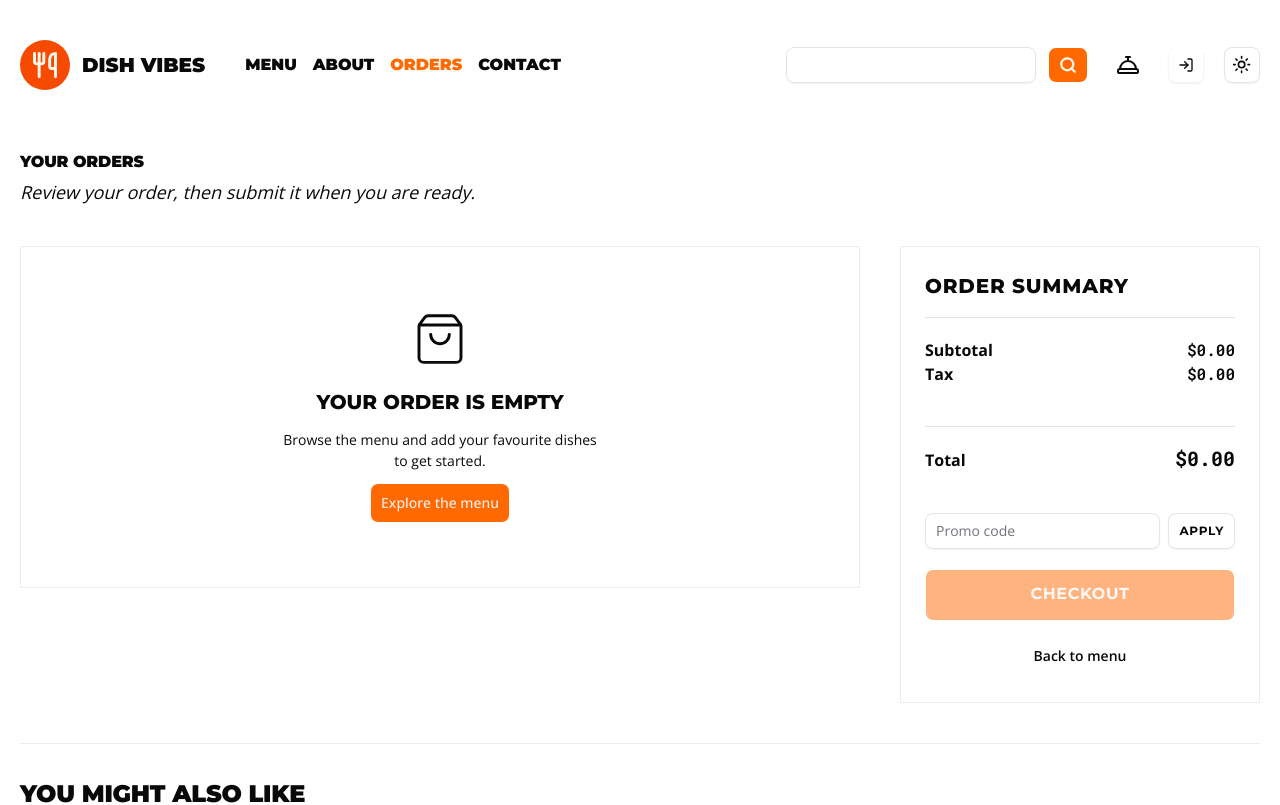
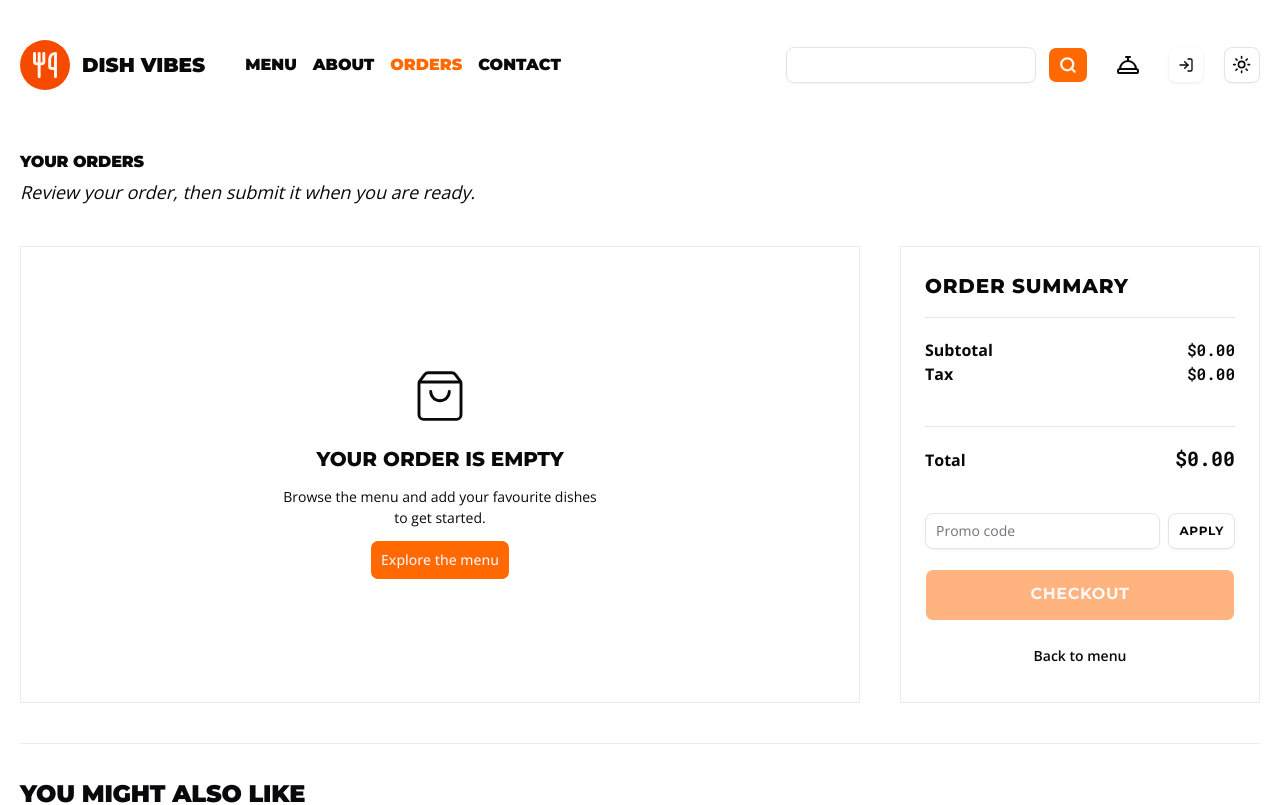
Before and after one commit to qbixmex/DishVibes, a Next.js app: page /orders in a window 1280 px wide. Shown: the top 805 px of the page. Built offline with nearby package versions, Linux system fonts and the light colour scheme.

Commit message:
Stretched the order items card to match the summary
- Changed the orders grid to stretch its columns.
- Made the items card full height and centered the empty state inside it.

```diff
--- a/src/app/(public)/orders/styles.module.css
+++ b/src/app/(public)/orders/styles.module.css
@@ -49,7 +49,7 @@
 	display: grid;
 	grid-template-columns: minmax(0, 1fr);
 	gap: --spacing(8);
-	align-items: start;
+	align-items: stretch;
 
 	@variant lg {
 		grid-template-columns: minmax(0, 1fr) 360px;
@@ -58,6 +58,8 @@
 }
 
 .items {
+	display: flex;
+	flex-direction: column;
 	min-width: 0;
 	padding-inline: --spacing(5);
 	border: 1px solid --alpha(var(--color-border) / 70%);
@@ -283,9 +285,11 @@
 }
 
 .emptyState {
+	flex: 1;
 	display: flex;
 	flex-direction: column;
 	align-items: center;
+	justify-content: center;
 	gap: --spacing(3);
 	padding-block: --spacing(16);
 	text-align: center;
```
